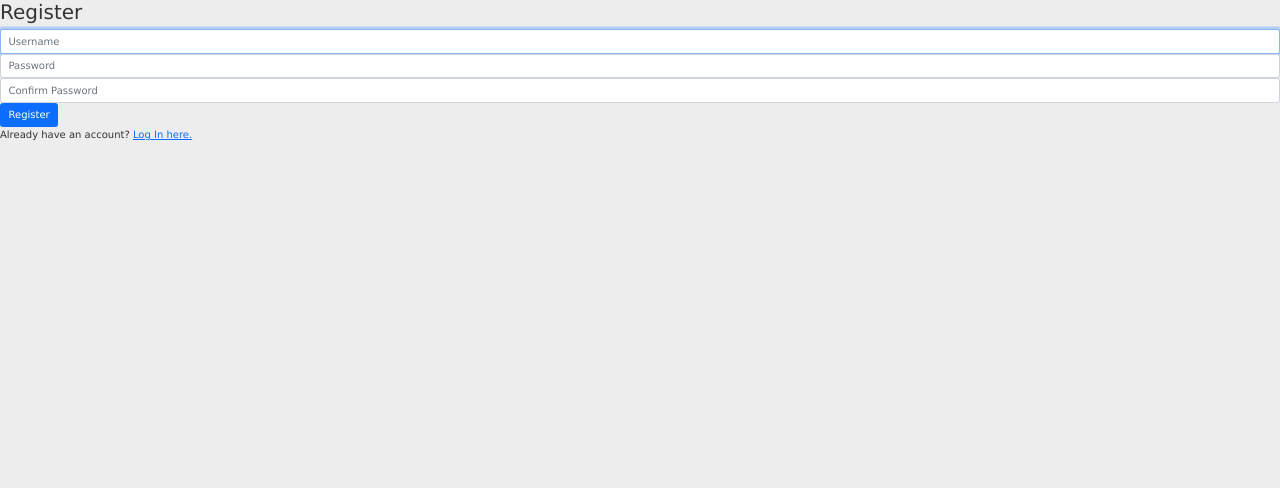
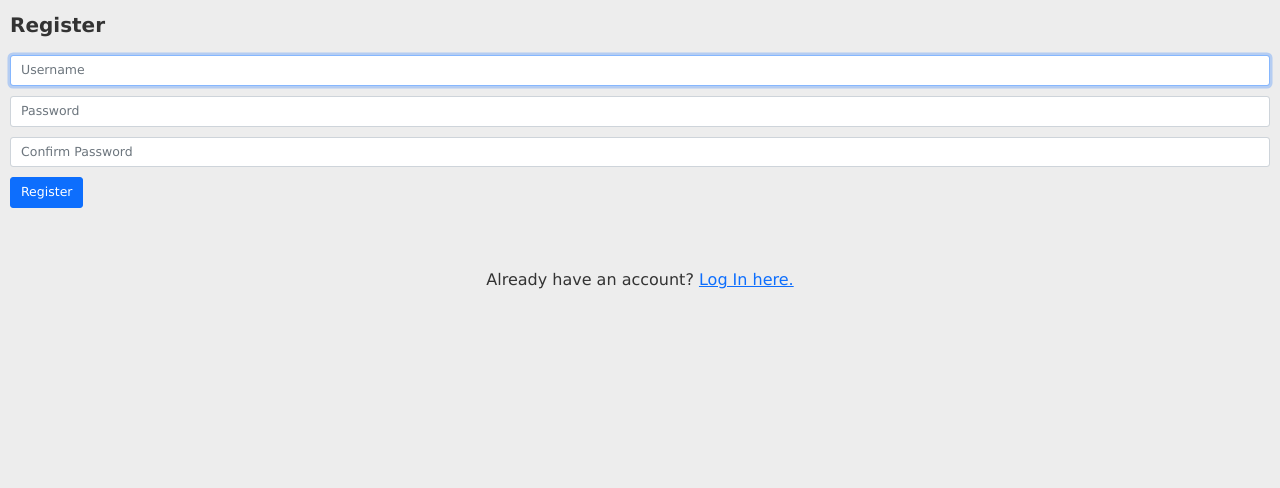
Before and after one commit to jbeedle19/capstone, a Django app: page /register in a window 1280 px wide. Shown: the top 488 px of the page. Run offline with Django 4.2, Linux system fonts and the light colour scheme.

Commit message:
adjusted styling of login/register to look better

```diff
--- a/app/static/app/app.js
+++ b/app/static/app/app.js
@@ -120,7 +120,7 @@ var createTaskActions = function(taskId) {
     // Create Edit button
     var editButtonEl = document.createElement("button");
     editButtonEl.textContent = "Edit";
-    editButtonEl.className = "btn edit-btn";
+    editButtonEl.className = "main-btn edit-btn";
     editButtonEl.setAttribute("data-task-id", taskId);
 
     actionContainerEl.appendChild(editButtonEl);
@@ -128,7 +128,7 @@ var createTaskActions = function(taskId) {
     // Create Delete button
     var deleteButtonEl = document.createElement("button");
     deleteButtonEl.textContent = "Delete";
-    deleteButtonEl.className = "btn delete-btn";
+    deleteButtonEl.className = "main-btn delete-btn";
     deleteButtonEl.setAttribute("data-task-id", taskId);
 
     actionContainerEl.appendChild(deleteButtonEl);
--- a/app/static/app/styles.css
+++ b/app/static/app/styles.css
@@ -12,6 +12,11 @@
 
 html, body {
   height: 100%;
+}
+
+h1, h2, h3 {
+  font-weight: bold;
+  line-height: var(--bs-body-line-height);
 }
 
 body {
@@ -62,7 +67,7 @@ li {
   border-radius: 12px;
 }
 
-.main-form .form-group {
+.main-form .main-form-group {
   margin: 10px 6px 10px 0;
   flex: 1;
 }
@@ -228,11 +233,11 @@ footer {
 }
 
 @media screen and (max-width: 980px) {
-  .main-form .form-group {
+  .main-form .main-form-group {
     flex: 1 100%;
   }
 
-  .main-form .form-group button {
+  .main-form .main-form-group button {
     width: 100%;
   }
 
--- a/app/templates/app/layout.html
+++ b/app/templates/app/layout.html
@@ -10,7 +10,7 @@
   <link href="https://cdn.jsdelivr.net/npm/bootstrap@5.1.3/dist/css/bootstrap.min.css" rel="stylesheet" integrity="sha384-1BmE4kWBq78iYhFldvKuhfTAU6auU8tT94WrHftjDbrCEXSU1oBoqyl2QvZ6jIW3" crossorigin="anonymous">
   <link href="{% static 'app/styles.css' %}" rel="stylesheet">
   <!-- <link rel="icon" type="image/png" href="{% static 'app/favicon.ico' %}" /> -->
-  <title>Taskinator: {% block title %}{% endblock %}</title>
+  <title>Taskinator | {% block title %}{% endblock %}</title>
 </head>
 
 <body>
--- a/app/templates/app/register.html
+++ b/app/templates/app/register.html
@@ -4,7 +4,7 @@
 
 {% block body %}
 
-    <h2>Register</h2>
+    <h2 class="m-3">Register</h2>
 
     {% if message %}
         <div class="alert alert-danger d-flex align-items-center" role="alert">
@@ -17,20 +17,22 @@
         </div>
     {% endif %}
 
-    <form action="{% url 'register' %}" method="post">
+    <form action="{% url 'register' %}" method="post" class="my-4 mx-3">
         {% csrf_token %}
-        <div class="form-group">
-            <input class="form-control" autofocus type="text" name="username" placeholder="Username">
+        <div>
+            <input class="form-control form-control-lg" autofocus autocomplete="off" type="text" name="username" placeholder="Username">
         </div>
-        <div class="form-group">
-            <input class="form-control" type="password" name="password" placeholder="Password">
+        <div class="my-3">
+            <input class="form-control form-control-lg" type="password" name="password" placeholder="Password">
         </div>
-        <div class="form-group">
-            <input class="form-control" type="password" name="confirmation" placeholder="Confirm Password">
+        <div>
+            <input class="form-control form-control-lg" type="password" name="confirmation" placeholder="Confirm Password">
         </div>
-        <input class="btn btn-primary" type="submit" value="Register">
+        <input class="btn btn-primary btn-lg mt-3" type="submit" value="Register">
     </form>
 
-    Already have an account? <a href="{% url 'login' %}">Log In here.</a>
+    <br>
+
+    <p class="mt-5 text-center">Already have an account? <a href="{% url 'login' %}">Log In here.</a></p>
 
 {% endblock %}
```
Also changed, not shown: app/templates/app/index.html (+4 -4 lines), app/templates/app/login.html (+10 -8 lines), db.sqlite3.
